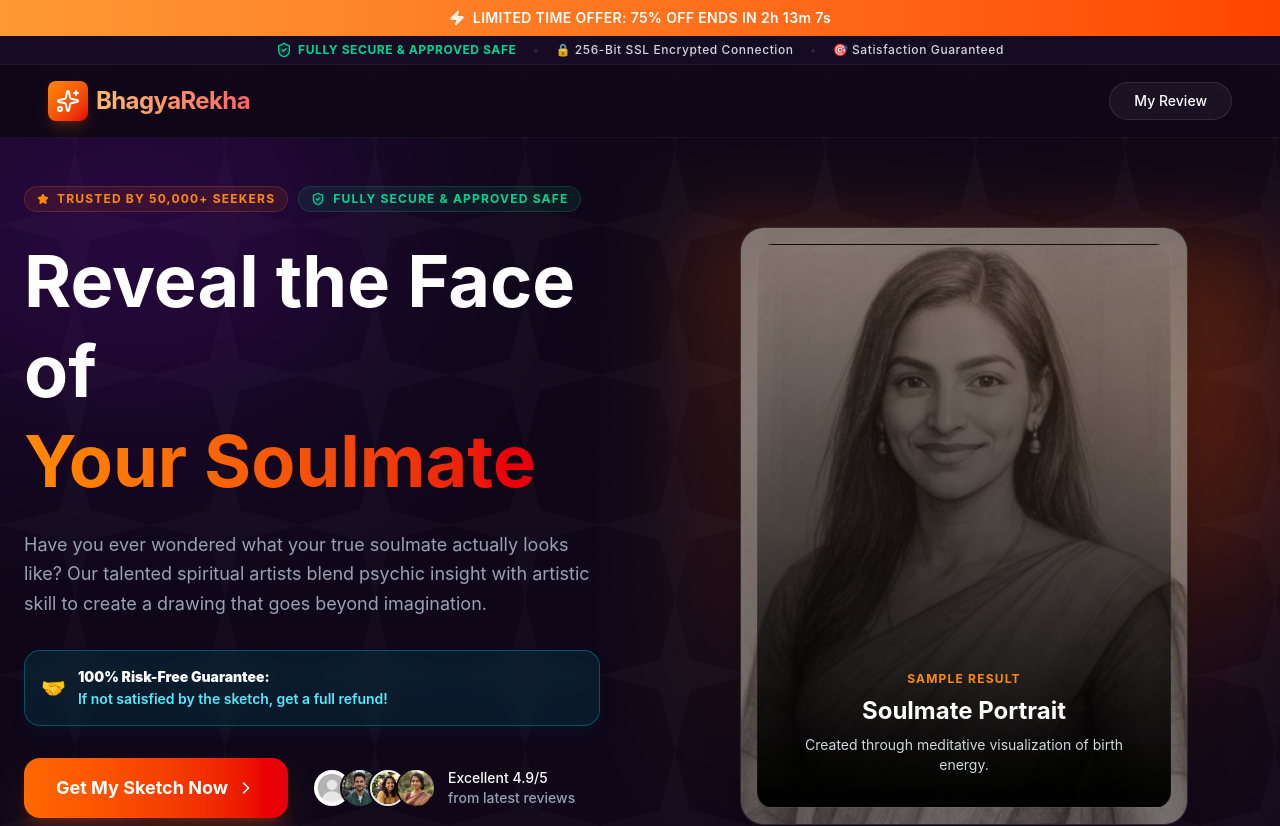
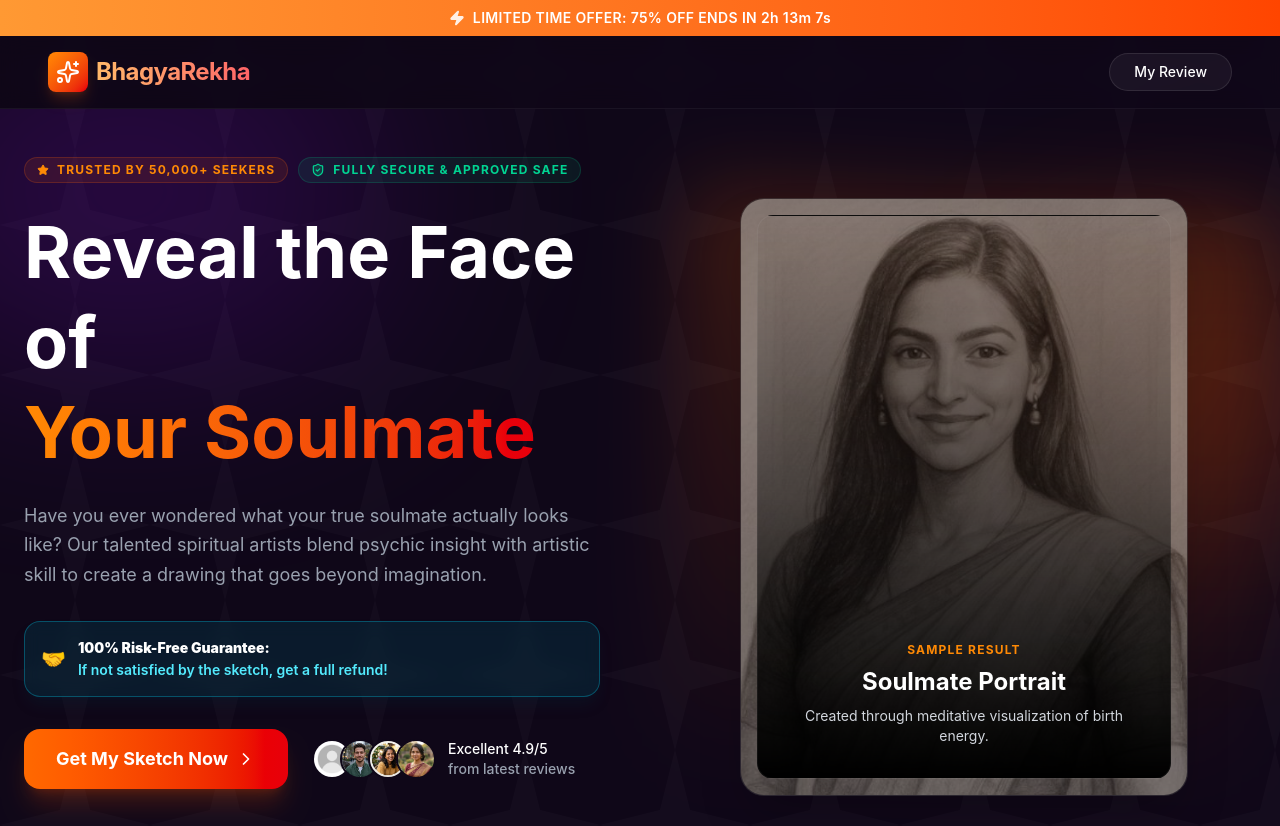
Before and after one commit to bhupendrasingh1q/bhagyarekha, a React (Vite) app: page / in a window 1280 px wide. Shown: the top 826 px of the page. Built offline with nearby package versions, Linux system fonts and the light colour scheme.

Commit message:
remove some extra things

```diff
--- a/src/pages/Home.tsx
+++ b/src/pages/Home.tsx
@@ -149,22 +149,6 @@ export default function Home() {
         <span className="flex items-center justify-center gap-2">
           <Zap className="w-4 h-4 fill-white animate-pulse" />
           LIMITED TIME OFFER: 75% OFF ENDS IN {formatTime(timeLeft)}
-        </span>
-      </div>
-
-      {/* Trust & Security Bar */}
-      <div className="bg-[#150C24] border-b border-white/5 py-1.5 px-4 text-center text-xs font-medium tracking-wider text-gray-300 flex items-center justify-center gap-4 flex-wrap">
-        <span className="flex items-center gap-1.5">
-          <ShieldCheck className="w-4 h-4 text-emerald-400 fill-emerald-400/10" />
-          <span className="text-emerald-400 font-bold uppercase">Fully Secure & Approved Safe</span>
-        </span>
-        <span className="hidden md:inline text-white/10">•</span>
-        <span className="flex items-center gap-1">
-          <span>🔒 256-Bit SSL Encrypted Connection</span>
-        </span>
-        <span className="hidden md:inline text-white/10">•</span>
-        <span className="flex items-center gap-1">
-          <span>🎯 Satisfaction Guaranteed</span>
         </span>
       </div>
 
```
